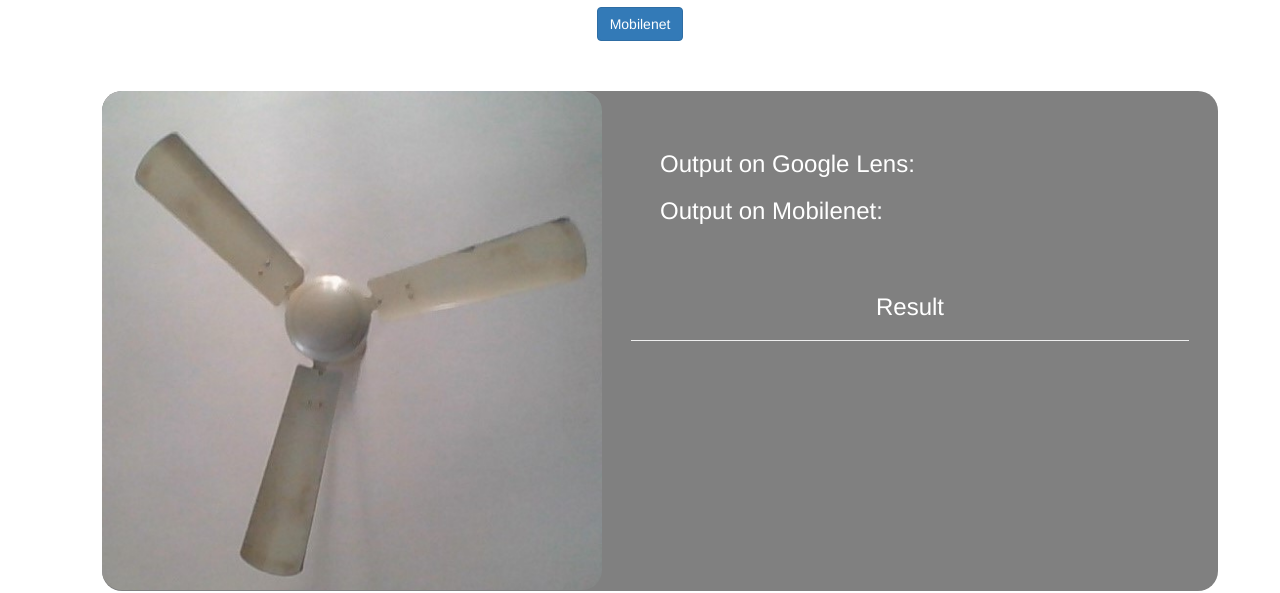
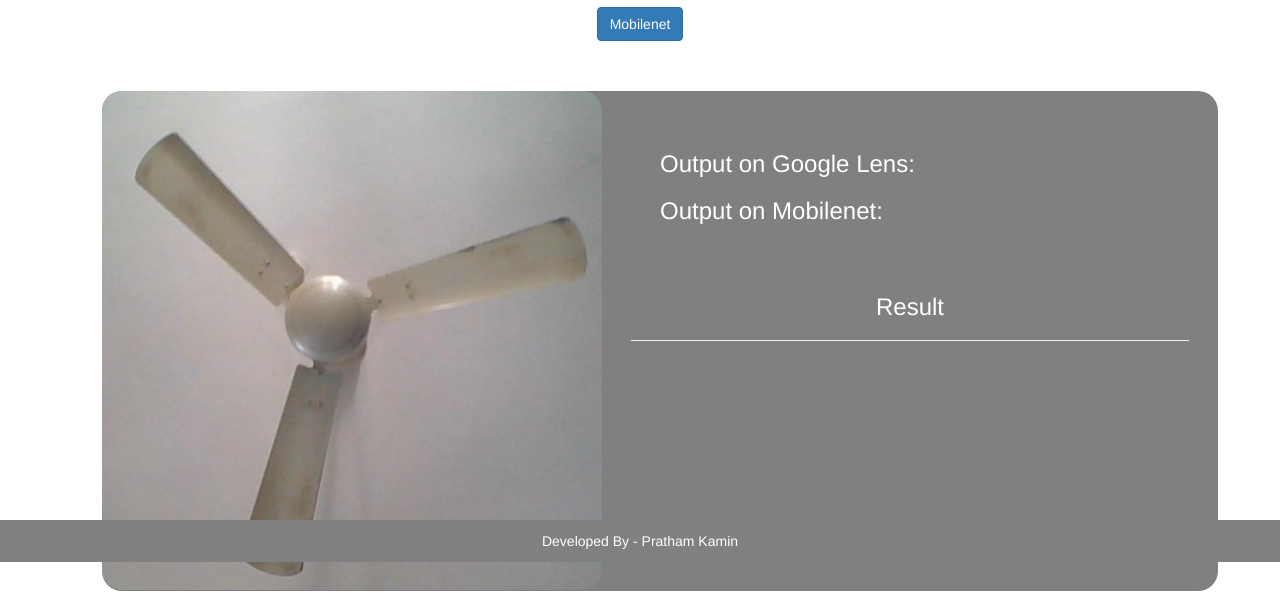
Before and after one commit to Pratham443/Case-Study-2-Part-1, a plain HTML site: page index.html in a window 1280 px wide. Shown: the part 238-831 px from the top of the page. Drawn offline with nearby package versions, Linux system fonts and the light colour scheme; a script that the page names is missing.

Commit message:
Add files via upload

```diff
--- a/index.html
+++ b/index.html
@@ -215,6 +215,10 @@
                     </div>
                 </li>
             </ol>
+
+            <div class="footer">
+                Developed By - Pratham Kamin
+            </div>
         </center>
 
         <script src="main.js"></script>
--- a/style.css
+++ b/style.css
@@ -14,6 +14,10 @@ li img {
     border-radius: 20px;
 }
 
+hr {
+    width: 50%;
+}
+
 .header {
     color: red;
 }
@@ -23,6 +27,13 @@ li img {
     margin-left: 50%;
 }
 
-hr {
-    width: 50%;
+.footer {
+    width: 100%;
+    text-align: center;
+    bottom: 0;
+    color: white;
+    margin: 0px;
+    position: fixed;
+    line-height: 3;
+    background-color: gray;
 }
```
